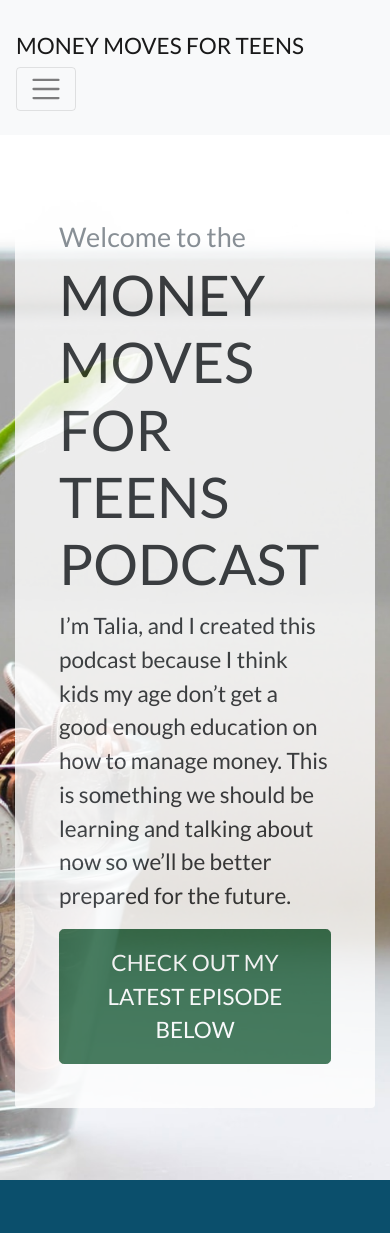
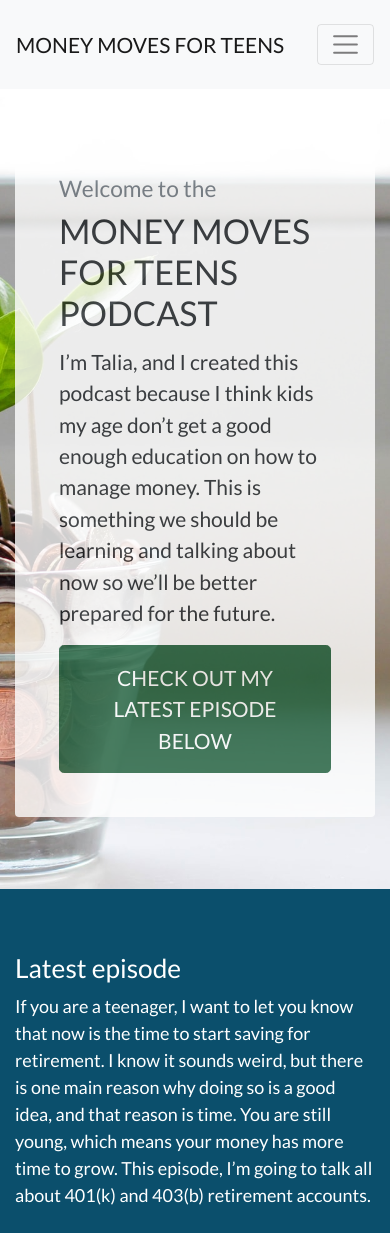
Before and after one commit to tslevy/mm4t-site, a Jekyll site: the page built from index.md, in a window 390 px wide. Shown: the top 1233 px of the page. Built offline with Jekyll 4.4.1, drawn with Linux system fonts in a browser that asks for light colours; grey boxes are pictures that could not be loaded.

Commit message:
enable responsive font size setting
for better font sizing on small screens

```diff
--- a/assets/bootstrap/scss/_variables.scss
+++ b/assets/bootstrap/scss/_variables.scss
@@ -122,7 +122,7 @@ $enable-hover-media-query:                    false !default; // Deprecated, no
 $enable-grid-classes:                         true !default;
 $enable-pointer-cursor-for-buttons:           true !default;
 $enable-print-styles:                         true !default;
-$enable-responsive-font-sizes:                false !default;
+$enable-responsive-font-sizes:                true !default;
 $enable-validation-icons:                     true !default;
 $enable-deprecation-messages:                 true !default;
 
```
